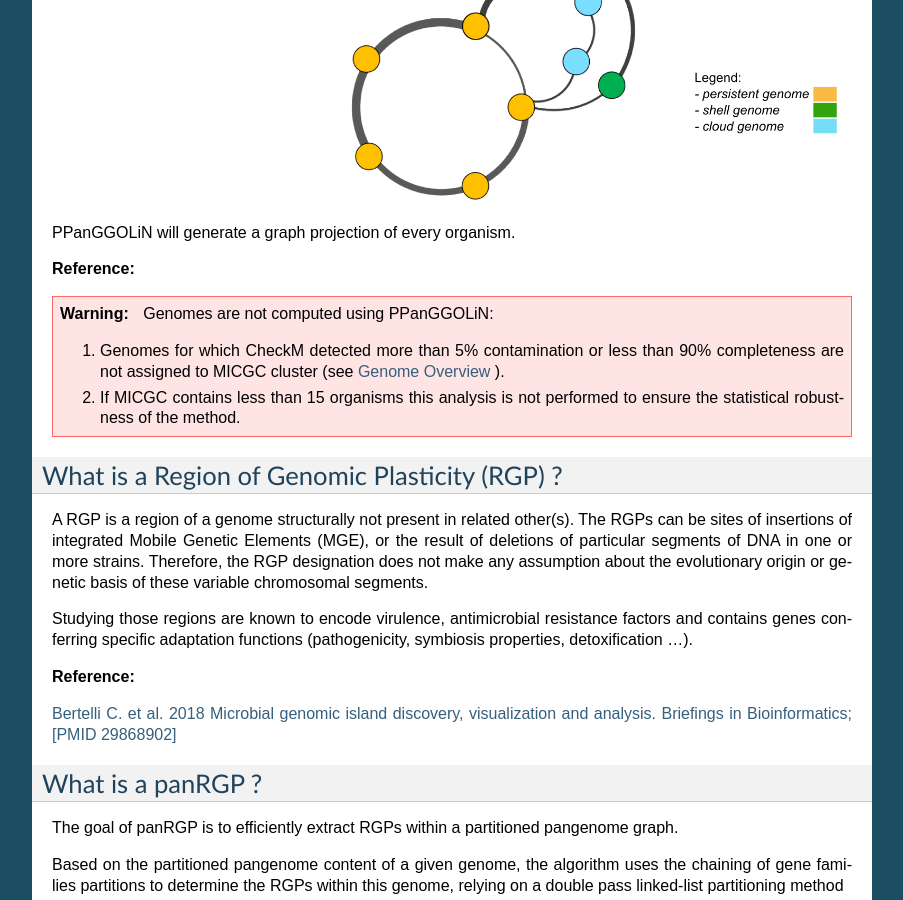
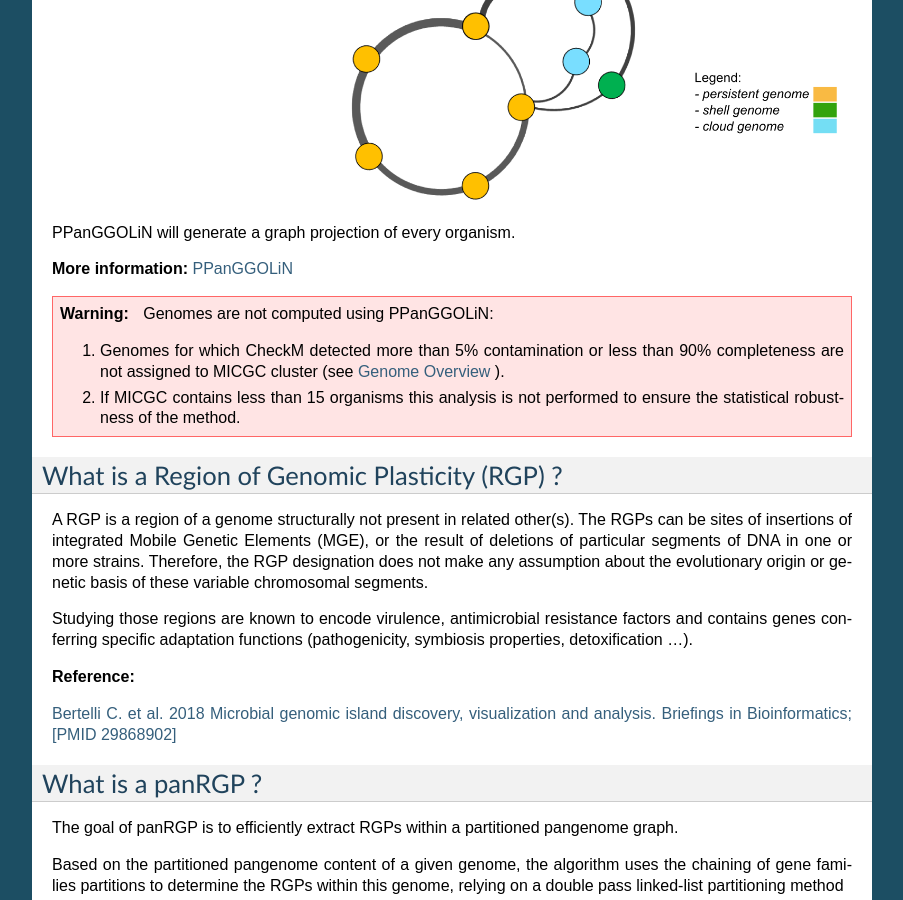
Before and after one commit to labgem/microscope-user-doc, a Sphinx documentation site: the page built from docs/content/compgenomics/panRGP.rst, in a window 1280 px wide and 900 px high, scrolled down 1089 px. Shown: the whole window, without its empty margins (198-1101 px from the left). Built offline with Sphinx 7.4.7, drawn with Linux system fonts in a browser that asks for light colours; formulas are drawn with MathJax 3.

Commit message:
Update panRGP.rst

```diff
--- a/docs/content/compgenomics/panRGP.rst
+++ b/docs/content/compgenomics/panRGP.rst
@@ -20,10 +20,7 @@ Partitions:
 
 PPanGGOLiN will generate a graph projection of every organism.
 
-**Reference:**
-
-.. PPanGGOLiN: https://github.com/ggautreau/PPanGGOLiN
-
+**More information:** `PPanGGOLiN <https://github.com/ggautreau/PPanGGOLiN>`_
 
 
 .. Warning:: Genomes are not computed using PPanGGOLiN:
```
